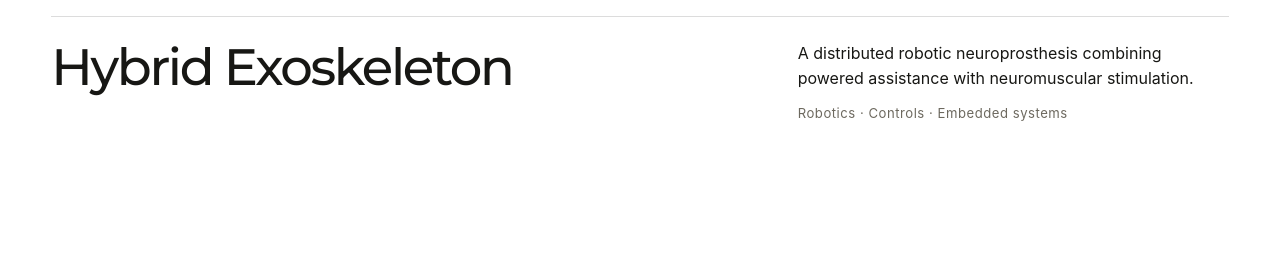
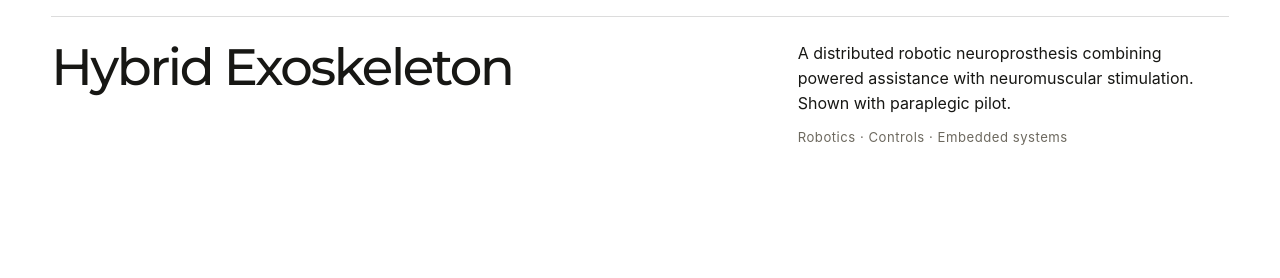
Before and after one commit to ryry0/ive-atelier, a plain HTML site: page index.html in a window 1280 px wide. Shown: the part 3465-3743 px from the top of the page. Drawn offline with Linux system fonts and the light colour scheme.

Commit message:
add: context for hybrid

```diff
--- a/index.html
+++ b/index.html
@@ -291,7 +291,7 @@
       },
       {
         title: "Hybrid Exoskeleton",
-        description: "A distributed robotic neuroprosthesis combining powered assistance with neuromuscular stimulation.",
+        description: "A distributed robotic neuroprosthesis combining powered assistance with neuromuscular stimulation. Shown with paraplegic pilot.",
         meta: "Robotics · Controls · Embedded systems",
         media: "media/hnp.webm",
         mediaType: "video",
```
